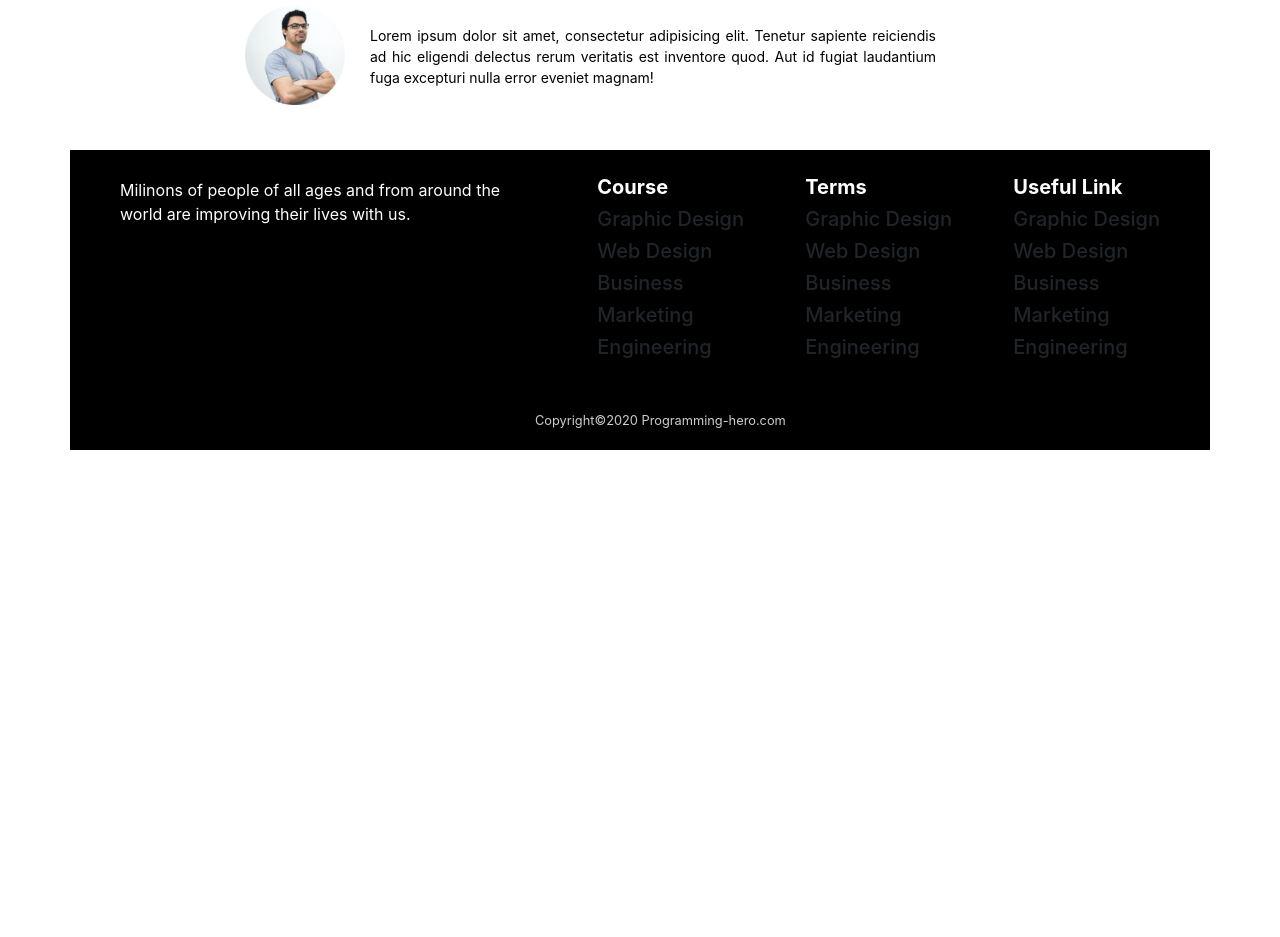
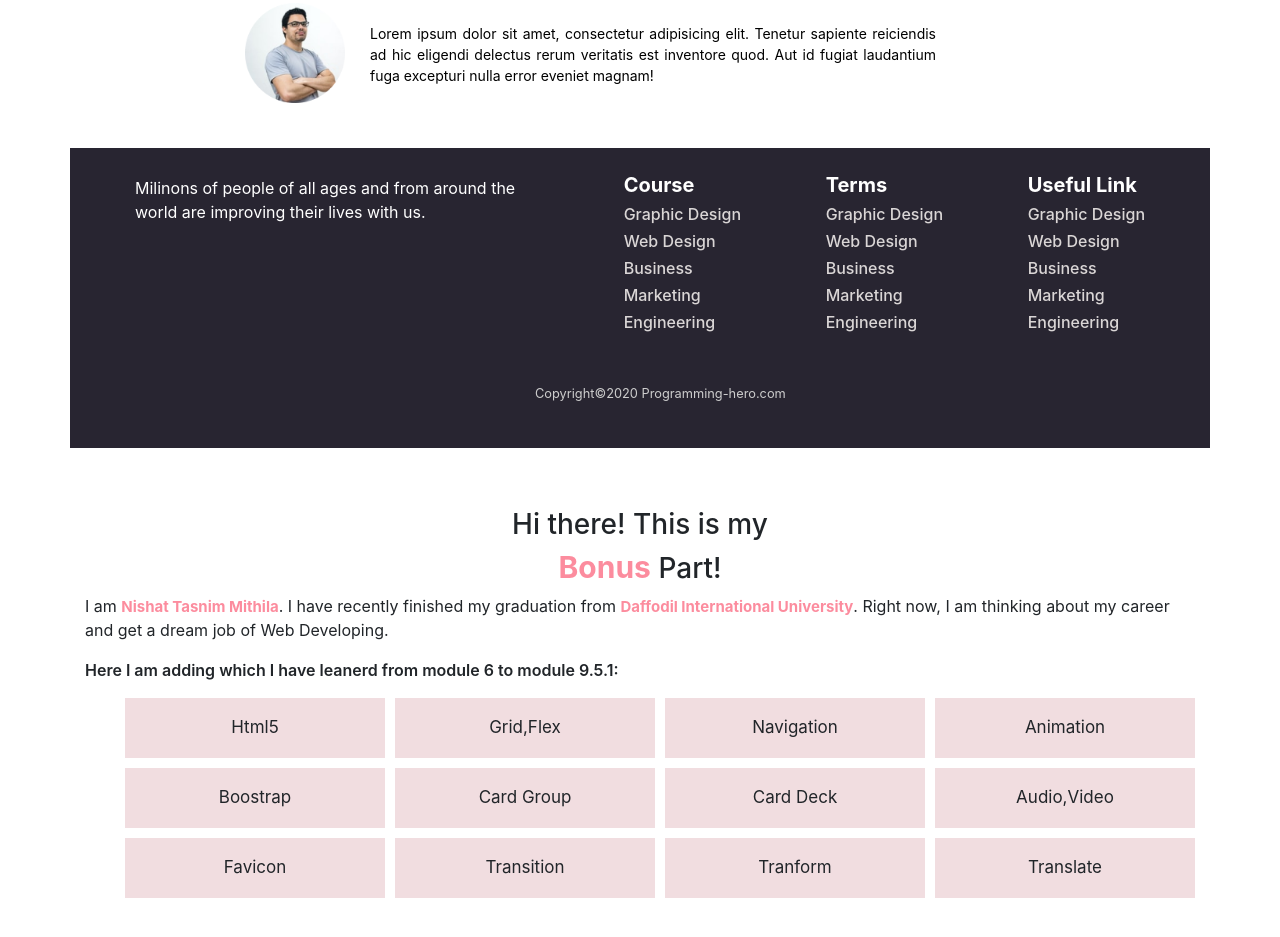
Before and after one commit to Nishat96/e-school, a plain HTML site: page index.html in a window 1280 px wide. Shown: the part 1289-2226 px from the top of the page. Before the commit the page ends 1799 px from the top, so only its background shows below. Drawn offline with nearby package versions, Linux system fonts and the light colour scheme; a web font is replaced by a local one.

Commit message:
header and bonus part is still in edit

```diff
--- a/index.html
+++ b/index.html
@@ -4,10 +4,10 @@
     <meta charset="UTF-8">
     <meta name="viewport" content="width=device-width, initial-scale=1.0">
     <title>E School</title>
-    <link href="https://fonts.googleapis.com/css2?family=Muli:wght@300&family=Noto+Sans&family=Poppins:wght@300&display=swap" rel="stylesheet">
+    <link href="https://fonts.googleapis.com/css2?family=Poppins:wght@300&display=swap" rel="stylesheet">
     <link rel="stylesheet" href="style.css">
     <link rel="stylesheet" href="https://maxcdn.bootstrapcdn.com/bootstrap/4.0.0/css/bootstrap.min.css" integrity="sha384-Gn5384xqQ1aoWXA+058RXPxPg6fy4IWvTNh0E263XmFcJlSAwiGgFAW/dAiS6JXm" crossorigin="anonymous">
-
+    <link rel="shortcut icon" href="images/fav.png" type="image/x-icon">
   </head>
 <body>
     <!-- Navbar start -->
@@ -178,27 +178,27 @@
   <p>Milinons of people of all ages and from around the world are improving their lives with us.</p>
   <div class="course">
     <h5><span class="white-highlight">Course</span></h5>
-    <h5>Graphic Design</h5>
-    <h5>Web Design</h5>
-    <h5> Business</h5>
-    <h5>Marketing</h5>
-    <h5>Engineering</h5>
+    <h6>Graphic Design</h6>
+    <h6>Web Design</h6>
+    <h6> Business</h6>
+    <h6>Marketing</h6>
+    <h6>Engineering</h6>
   </div>
   <div class="terms">
     <h5><span class="white-highlight">Terms</span></h5>
-    <h5>Graphic Design</h5>
-    <h5>Web Design</h5>
-    <h5> Business</h5>
-    <h5>Marketing</h5>
-    <h5>Engineering</h5>
+    <h6>Graphic Design</h6>
+    <h6>Web Design</h6>
+    <h6> Business</h6>
+    <h6>Marketing</h6>
+    <h6>Engineering</h6>
   </div>
   <div class="useful-link">
     <h5><span class="white-highlight">Useful Link</span></h5>
-    <h5>Graphic Design</h5>
-    <h5>Web Design</h5>
-    <h5> Business</h5>
-    <h5>Marketing</h5>
-    <h5>Engineering</h5>
+    <h6>Graphic Design</h6>
+    <h6>Web Design</h6>
+    <h6> Business</h6>
+    <h6>Marketing</h6>
+    <h6>Engineering</h6>
   </div>
 
 </div>
@@ -207,7 +207,33 @@
 <!-- Footer end -->
 
 <!-- Bonus part start -->
-<section>
+<section class="container">
+  <div class="bonus-part">
+    <h3>Hi there! This is my</h3>
+    <h3> <span class="bonus-highlight" > Bonus</span> Part!</h3>
+    <p> I am <Span class="about-mithila">Nishat Tasnim Mithila</Span>. I have recently finished my graduation from <span class="about-mithila">Daffodil International University</span>. Right now, I am thinking about my career and get a dream job of Web Developing. </p>
+    <p style="font-weight: 600;"> Here I am adding which I have leanerd from module 6 to module 9.5.1:</p>
+    <div class="learned">
+      <div class="box">
+        <ul>
+        <li>Html5</li>
+        <li>Grid,Flex</li>
+        <li>Navigation</li>
+        <li>Animation</li>
+        <li>Boostrap</li>
+        <li>Card Group</li>
+        <li>Card Deck</li>
+        <li>Audio,Video</li>
+        <li>Favicon</li>
+        <li>Transition</li>
+        <li>Tranform</li>
+        <li>Translate</li>
+      </ul>
+
+      </div>
+    </div>
+
+    </div>
 
 </section>
 
--- a/style.css
+++ b/style.css
@@ -1,7 +1,5 @@
 body{
-    font-family: 'Muli', sans-serif;
-font-family: 'Noto Sans', sans-serif;
-font-family: 'Poppins', sans-serif;
+    font-family: 'Poppins', sans-serif;
 }
 .navbar-brand img{
     height: 50px;
@@ -114,15 +112,17 @@ h3{
 .card-text{
     color:#585859;
 }
-.card{
-    border-radius: 15px;
+.card-deck .card{
+    border-radius: 25px;
     background-color: white;
+    box-shadow: 3px 3px 5px #ececf0;
+    border: 1px solid white;
 
 }
 
-.card-footer{
-    border: 1px solid white;
-    background-color: #fff;
+.card .card-footer{
+    border: none;
+    background-color: #ffffff;
 }
 .card-footer img{
     height: 40px;
@@ -161,7 +161,7 @@ h3{
     left: 25px;
 }
 footer{
-    background-color: black;
+    background-color: #282531;
     height: 300px;
 }
 .white-highlight{
@@ -172,17 +172,21 @@ footer p{
     color: #FFFFFF;
     width: 40%;
     position: relative;
-    bottom: 125px;
+    bottom: 100px;
 }
 .footer-info{
     display: flex;
     align-items: flex-end;
     justify-content: space-between;
-    margin-left: 35px;
-    margin-right: 35px;
+    margin-left: 50px;
+    margin-right: 50px;
 }
-.course, .terms , useful-link{
+.course, .terms , .useful-link{
     margin-top: 25px;
+}
+.footer-info h6{
+    color: #dad6d6;
+    font-size: px;
 }
 small{
     color: #CDCDCD;
@@ -190,3 +194,34 @@ small{
     top: 40px;
     left: 450px;
 }
+.bonus-highlight{
+    color: #fc8c9e;
+    font-weight: 700;
+    font-size: 30px;
+}
+.bonus-highlight:hover{
+    font-size: 50px;
+    color: #db266b;
+}
+.about-mithila{
+    color: #fc8c9e;
+    font-weight: 700;
+    font-size: 15px;
+}
+
+
+
+.box ul{
+    display: grid;
+    grid-template-columns: repeat(4, 1fr);
+    grid-gap: 10px;
+}
+.box li{
+    display: flex;
+    justify-content: center;
+    align-items: center;
+    list-style: none;
+    background-color: #f1dde0;
+    height: 60px;
+    font-size: 17px;
+}
```
Also changed, not shown: images/fav.png (added).
